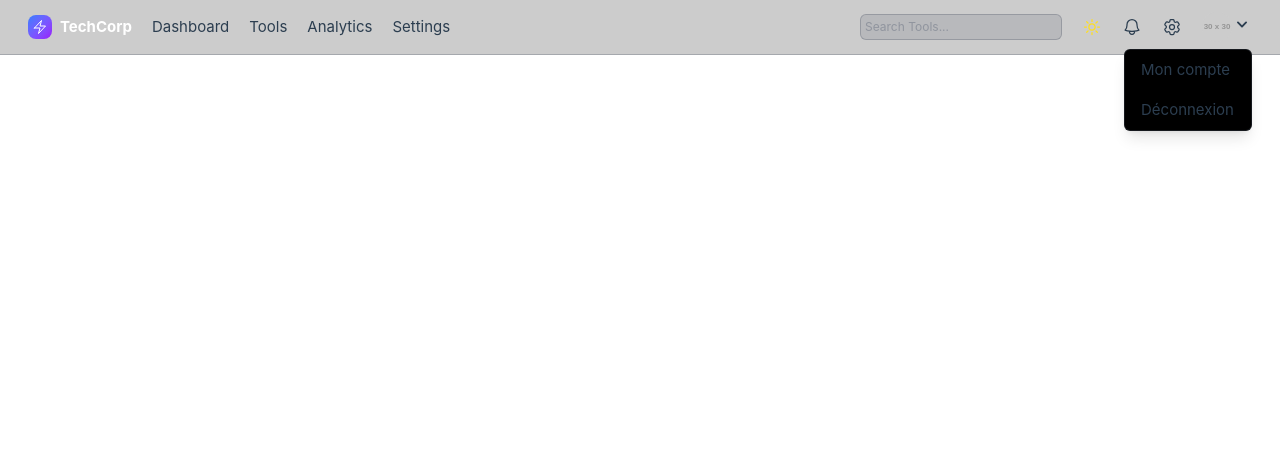
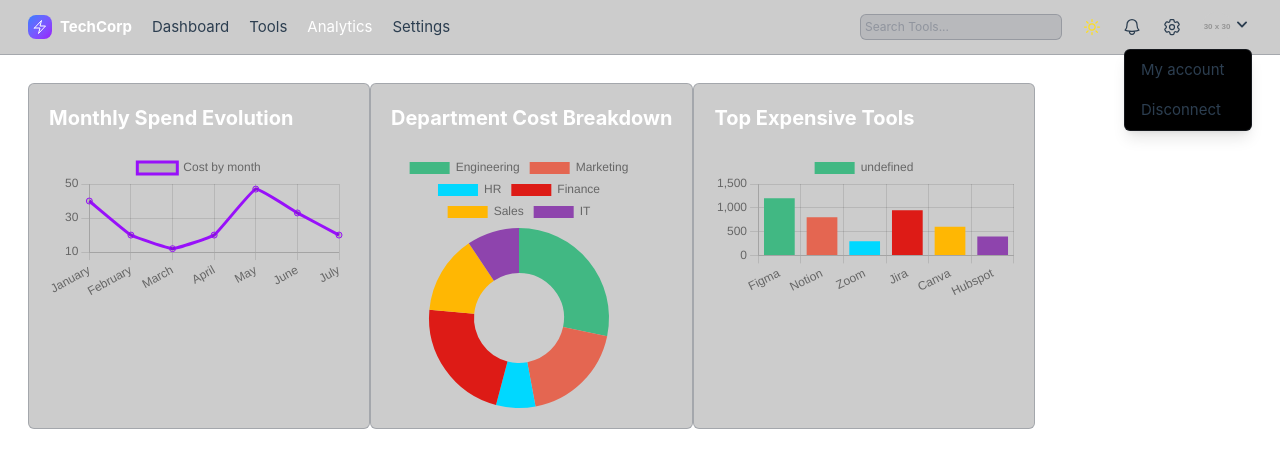
Before and after one commit to AlexisD09/techcorp_front, a Vue app: page /analytics in a window 1280 px wide. Both pictures are taken after a click on the button 1242 px from the left and 23 px from the top of the page. Shown: the top 468 px of the page. Built offline with nearby package versions, Linux system fonts and the light colour scheme.

Commit message:
Analytics pages started but not finished

```diff
--- a/package.json
+++ b/package.json
@@ -15,9 +15,11 @@
     "@heroicons/vue": "^2.2.0",
     "@tailwindcss/vite": "^4.1.17",
     "axios": "^1.13.2",
+    "chart.js": "^4.5.1",
     "pinia": "^3.0.4",
     "typescript": "^5.9.3",
     "vue": "^3.5.25",
+    "vue-chartjs": "^5.3.3",
     "vue-router": "^4.6.3"
   },
   "devDependencies": {
--- a/src/components/Header.vue
+++ b/src/components/Header.vue
@@ -24,7 +24,7 @@ onBeforeUnmount(() => document.removeEventListener('click', handleClickOutside))
       <div class="flex flex-row gap-2 items-center justify-center text-white font-bold"><span class="blue-purple-gradient p-1 rounded-lg"><BoltIcon class="w-4 h-4" /></span><router-link to="/">TechCorp</router-link></div>
       <div><router-link to="/">Dashboard</router-link></div>
       <div><router-link to="/tools">Tools</router-link></div>
-      <div>Analytics</div>
+      <div><router-link to="/analytics">Analytics</router-link></div>
       <div>Settings</div>
     </div>
     <div class="flex flex-row justify-center items-center gap-5">
@@ -49,8 +49,8 @@ onBeforeUnmount(() => document.removeEventListener('click', handleClickOutside))
           </button>
 
           <div class="absolute right-0 mt-2 w-32 border-1 rounded-md border-gray-600/30 bg-black shadow-lg group-hover:block" v-if="open">
-            <button class="block w-full text-left px-4 py-2 hover:bg-gray-700 rounded-md hover:cursor-pointer">Mon compte</button>
-            <button class="block w-full text-left px-4 py-2 hover:bg-gray-700 rounded-md hover:cursor-pointer">Déconnexion</button>
+            <button class="block w-full text-left px-4 py-2 hover:bg-gray-700 rounded-md hover:cursor-pointer">My account</button>
+            <button class="block w-full text-left px-4 py-2 hover:bg-gray-700 rounded-md hover:cursor-pointer">Disconnect</button>
           </div>
         </div>
       </div>
--- a/src/pages/Analytics.vue
+++ b/src/pages/Analytics.vue
@@ -1,9 +1,101 @@
-<script setup lang="ts">
+<script setup>
+import { Line, Doughnut, Bar } from 'vue-chartjs';
+import { Chart as ChartJS, Title, Tooltip, Legend, LineElement, PointElement, BarElement, CategoryScale, LinearScale, ArcElement } from 'chart.js';
+import {ref} from "vue";
 
+ChartJS.register(Title, Tooltip, Legend, BarElement, CategoryScale, LinearScale, LineElement, PointElement, ArcElement);
+
+const chartDataMonthlyCost = ref({
+  labels: ["January", "February", "March", "April", "May", "June", "July"],
+  datasets: [
+    {
+      label: "Cost by month",
+      data: [40, 20, 12, 20, 47, 33, 20],
+      fill: false,
+      borderColor: 'rgb(152, 16, 250)',
+      tension: 0.1
+    }
+  ]
+});
+
+const chartDataDepartmentCost = ref({
+  labels: ["Engineering", "Marketing", "HR", "Finance", "Sales", "IT"],
+  datasets: [
+    {
+      data: [1200, 800, 300, 950, 600, 400],
+      backgroundColor: [
+        "#41B883",
+        "#E46651",
+        "#00D8FF",
+        "#DD1B16",
+        "#FFB703",
+        "#8E44AD"
+      ],
+      borderWidth: 0
+    }
+  ]
+});
+
+const chartDataTopExpensiveTool = ref({
+  labels: ["Figma", "Notion", "Zoom", "Jira", "Canva", "Hubspot"],
+  datasets: [
+    {
+      data: [1200, 800, 300, 950, 600, 400],
+      backgroundColor: [
+        "#41B883",
+        "#E46651",
+        "#00D8FF",
+        "#DD1B16",
+        "#FFB703",
+        "#8E44AD"
+      ],
+      borderWidth: 0
+    }
+  ]
+});
+
+const chartOptions = ref({
+  responsive: true,
+  maintainAspectRatio: false
+});
 </script>
 
 <template>
-
+  <div class="flex p-7">
+    <div class="p-5 border-1 rounded-md border-gray-600/30 bg-black/20">
+      <div class="flex items-center justify-between pb-5">
+        <div class="flex"><h2 class="font-bold text-xl text-white">Monthly Spend Evolution</h2></div>
+      </div>
+      <div>
+        <Line
+            :data="chartDataMonthlyCost"
+            :option="chartOptions"
+        />
+      </div>
+    </div>
+    <div class="p-5 border-1 rounded-md border-gray-600/30 bg-black/20">
+      <div class="flex items-center justify-between pb-5">
+        <div class="flex"><h2 class="font-bold text-xl text-white">Department Cost Breakdown</h2></div>
+      </div>
+      <div class="h-64">
+        <Doughnut
+            :data="chartDataDepartmentCost"
+            :option="chartOptions"
+        />
+      </div>
+    </div>
+    <div class="p-5 border-1 rounded-md border-gray-600/30 bg-black/20">
+      <div class="flex items-center justify-between pb-5">
+        <div class="flex"><h2 class="font-bold text-xl text-white">Top Expensive Tools</h2></div>
+      </div>
+      <div class="h-64">
+        <Bar
+            :data="chartDataTopExpensiveTool"
+            :option="chartOptions"
+        />
+      </div>
+    </div>
+  </div>
 </template>
 
 <style scoped>
```
Also changed, not shown: 1 other file (tests, documents, lock files or other folders).
